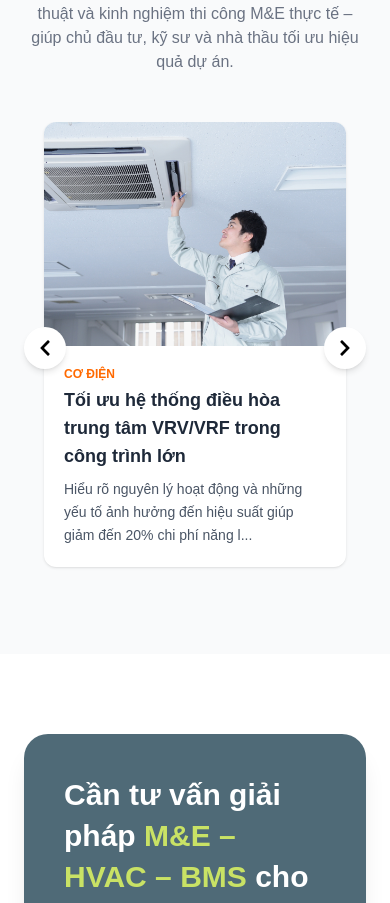
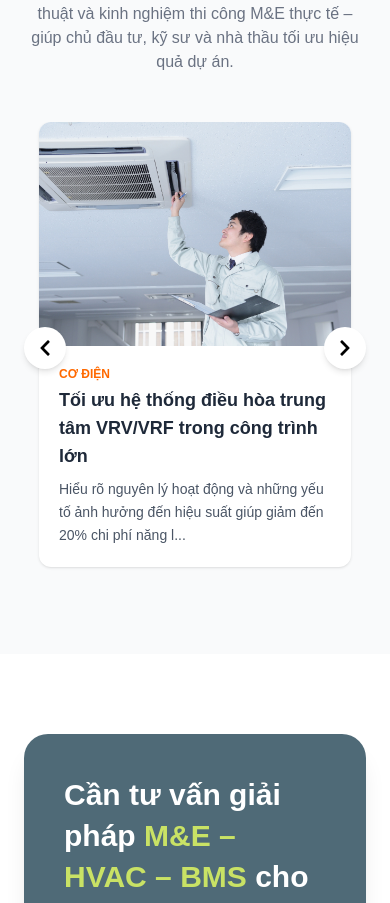
Before and after one commit to truongcaophuc/viettop, a Next.js app: page / in a window 390 px wide. Shown: the part 9949-10852 px from the top of the page. Built offline with nearby package versions, Linux system fonts and the light colour scheme.

Commit message:
bảng mobile update1

```diff
--- a/src/components/home/ArticleSlider.tsx
+++ b/src/components/home/ArticleSlider.tsx
@@ -83,55 +83,38 @@ export default function ArticleSlider() {
   prevArrow: <PrevArrow />,
   responsive: [
     {
-        breakpoint: 1536, // 2K screen
+      breakpoint: 1536,
+      settings: { slidesToShow: 4, slidesToScroll: 1 },
+    },
+    {
+      breakpoint: 1280,
+      settings: { slidesToShow: 3, slidesToScroll: 1 },
+    },
+    {
+      breakpoint: 1024,
+      settings: { slidesToShow: 2, slidesToScroll: 1 },
+    },
+    {
+      breakpoint: 768, // Tablet hoặc điện thoại ngang
       settings: {
-          slidesToShow: 4,
+        slidesToShow: 1,
         slidesToScroll: 1,
+        centerMode: false,
+        centerPadding: "0px",
       },
     },
     {
-        breakpoint: 1280, // Laptop
-        settings: {
-          slidesToShow: 3,
-          slidesToScroll: 1,
-        },
-      },
-      {
-        breakpoint: 1024, // Tablet horizontal
-        settings: {
-          slidesToShow: 2,
-          slidesToScroll: 1,
-        },
-      },
-      {
-        breakpoint: 768, // Tablet vertical
-        settings: {
-          slidesToShow: 1.3,
-          slidesToScroll: 1,
-          centerMode: true,
-          centerPadding: "30px",
-        },
-      },
-      {
-        breakpoint: 640, // Mobile large
+      breakpoint: 480, // Điện thoại nhỏ
       settings: {
         slidesToShow: 1,
         slidesToScroll: 1,
-          centerMode: true,
-          centerPadding: "20px",
-        },
-      },
-      {
-        breakpoint: 480, // Mobile small
-        settings: {
-          slidesToShow: 1,
-          slidesToScroll: 1,
-          centerMode: true,
-          centerPadding: "10px",
+        centerMode: false,
+        centerPadding: "0px",
       },
     },
   ],
 };
+
 
   return (
     <section className="bg-gray-50 py-20 relative">
@@ -203,6 +186,26 @@ export default function ArticleSlider() {
                 padding: 0 3px;
               }
             }
+              .article-slider .slick-slide {
+              display: flex !important;
+              justify-content: center;
+            }
+
+            .article-slider .slick-slide > div {
+              width: 100%;
+              max-width: 100%;
+            }
+
+            @media (max-width: 768px) {
+              .article-slider .slick-slide > div {
+                width: 100% !important;
+                max-width: 100% !important;
+              }
+              .article-slider .slick-list {
+                margin: 0;
+              }
+            }
+
           `}</style>
         </div>
       </div>
```
Lines whose indentation alone changed are shown as unchanged.
